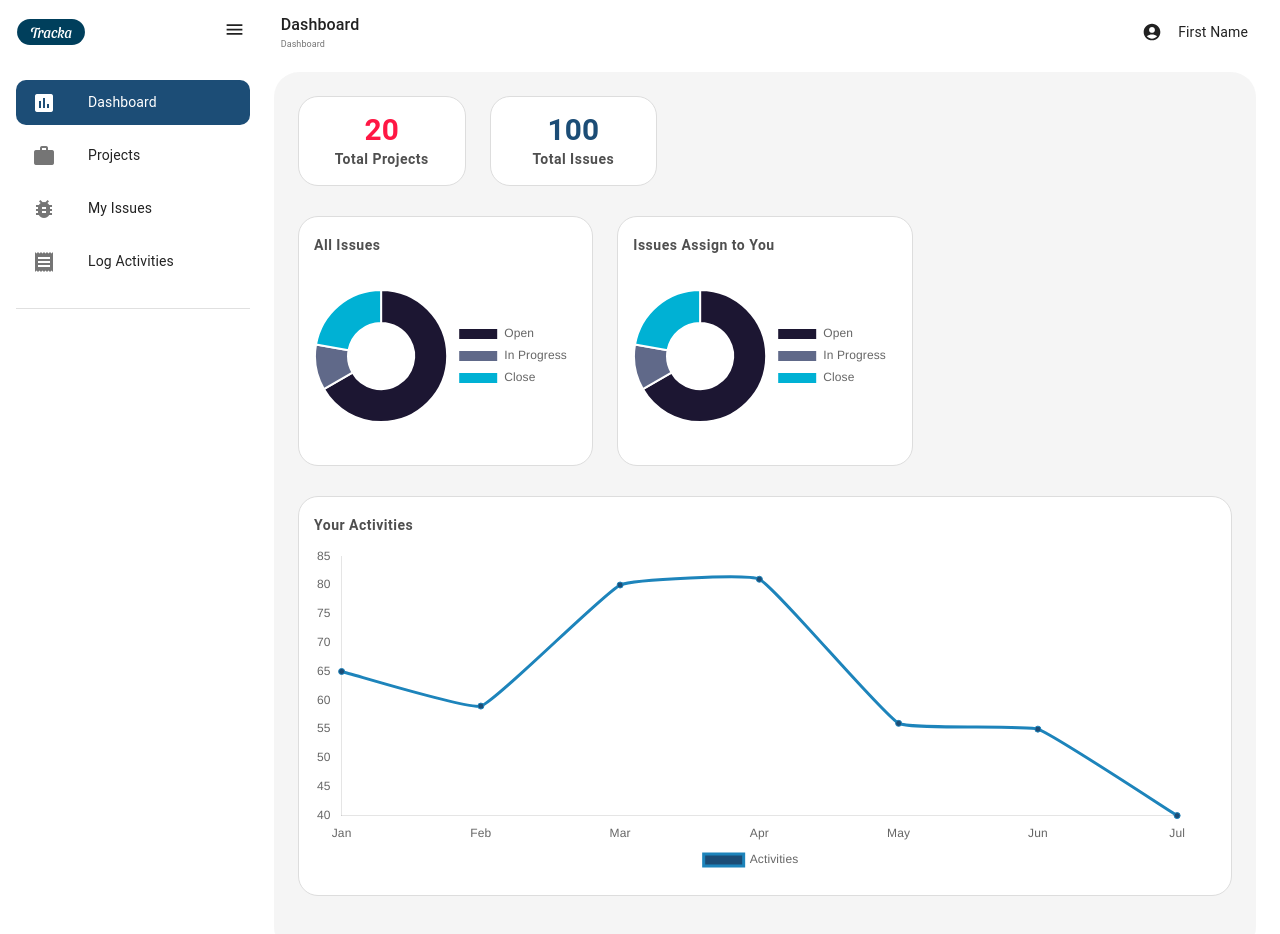
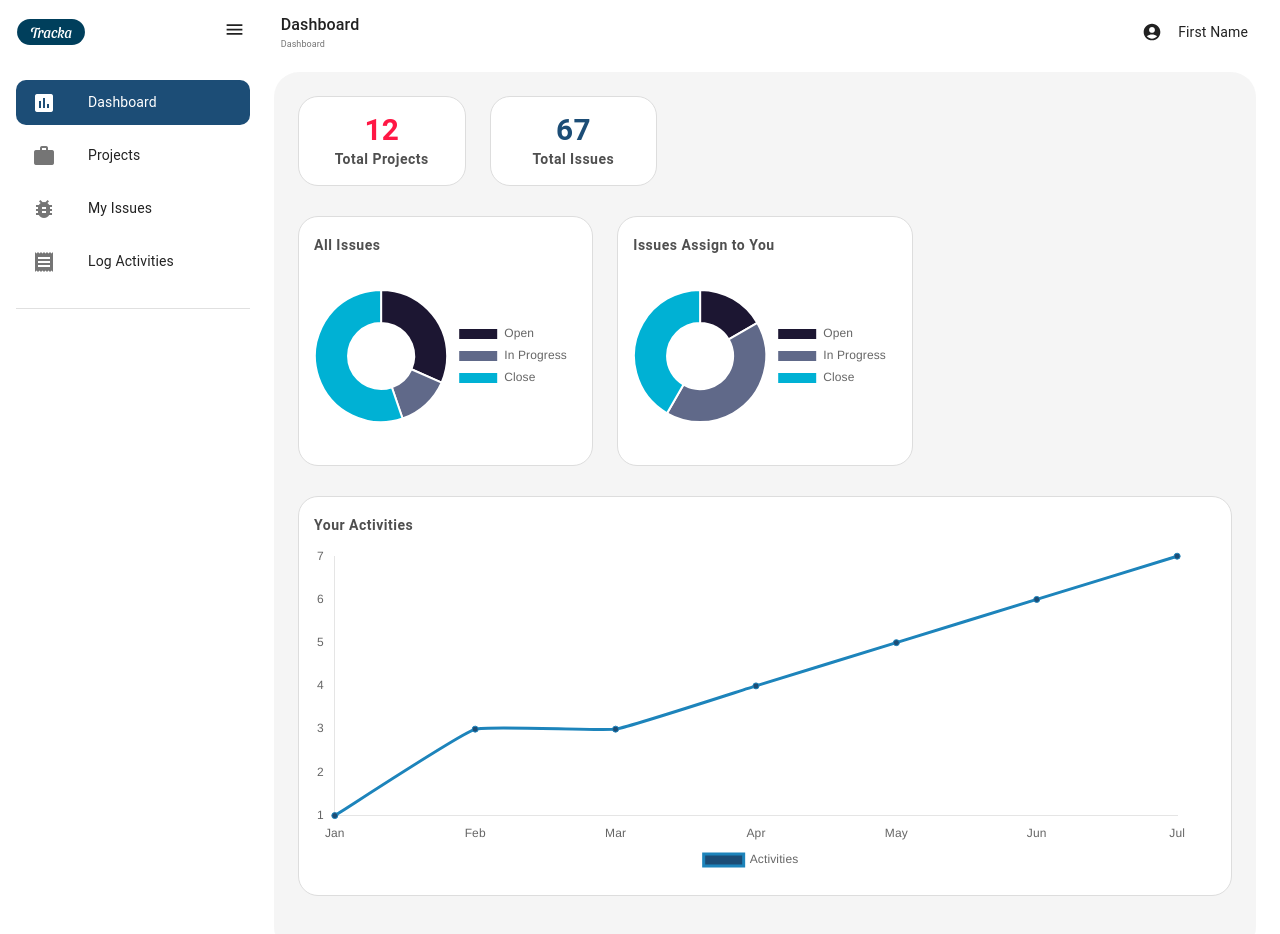
Before and after one commit to ekady/del-tracka-fe, a Next.js app: page /dashboard in a window 1280 px wide. Shown: the top 934 px of the page. Built offline with nearby package versions, Linux system fonts and the light colour scheme.

Commit message:
Feature: Add State Management (Redux Toolkit)

```diff
--- a/package.json
+++ b/package.json
@@ -18,6 +18,7 @@
     "@mui/material": "^5.3.1",
     "@mui/x-data-grid": "^5.9.0",
     "@next/bundle-analyzer": "^10.0.5",
+    "@reduxjs/toolkit": "^1.8.1",
     "axios": "^0.21.1",
     "chart.js": "^3.7.0",
     "material-design-icons-iconfont": "^6.4.2",
@@ -31,6 +32,7 @@
     "react-google-login": "^5.2.2",
     "react-hook-form": "^7.25.3",
     "react-query": "^3.5.16",
+    "react-redux": "^8.0.1",
     "react-responsive-carousel": "^3.2.23",
     "react-toastify": "^8.2.0",
     "sass": "^1.49.9"
--- /dev/null
+++ b/src/common/redux/store.ts
@@ -0,0 +1,14 @@
+import { configureStore } from '@reduxjs/toolkit';
+
+import dashboardReducer from '@/features/Dashboard/redux/dashboard.slice';
+
+const store = configureStore({
+  reducer: {
+    dashboard: dashboardReducer,
+  },
+});
+
+export type RootState = ReturnType<typeof store.getState>;
+export type AppDispatch = typeof store.dispatch;
+
+export default store;
--- a/src/features/Dashboard/ui/components/DashboardActivities.tsx
+++ b/src/features/Dashboard/components/DashboardActivities.tsx
@@ -8,18 +8,28 @@ import { useTheme } from '@mui/material/styles';
 import { Line } from 'react-chartjs-2';
 import { ChartOptions } from 'chart.js';
 
+// Store
+import { RootState } from '@/common/redux/store';
+import { useSelector } from 'react-redux';
+
 import { PaperActivities, TypographyActivities } from './styled';
 
+const activitiesSelector = (state: RootState) => state.dashboard.data.activities;
+const activitiesLabelSelector = (state: RootState) => state.dashboard.data.activitiesLabel;
+
 const DashboardActivities = () => {
+  const activities = useSelector(activitiesSelector);
+  const activitiesLabel = useSelector(activitiesLabelSelector);
+
   const theme = useTheme();
   const { primary, secondary } = theme.palette;
 
   const data = {
-    labels: ['Jan', 'Feb', 'Mar', 'Apr', 'May', 'Jun', 'Jul'],
+    labels: activitiesLabel,
     datasets: [
       {
         label: 'Activities',
-        data: [65, 59, 80, 81, 56, 55, 40],
+        data: activities,
         fill: false,
         borderColor: secondary.main,
         tension: 0.1,
--- a/src/features/Dashboard/ui/components/DashboardIssues.tsx
+++ b/src/features/Dashboard/components/DashboardIssues.tsx
@@ -12,30 +12,41 @@ import { ChartOptions } from 'chart.js';
 // Constant
 import STATUS, { StatusType } from '@/common/constants/status';
 
+// Store
+import { useSelector } from 'react-redux';
+import { RootState } from '@/common/redux/store';
+
+// Local Component
 import { PaperIssues, TypographyIssues } from './styled';
 
+const LABELS: StatusType[] = ['OPEN', 'IN_PROGRESS', 'CLOSE'];
+const labels = LABELS.map((label) => STATUS[label as StatusType].name);
+const labelsColor = LABELS.map((label) => STATUS[label as StatusType].color);
+
+const issueAllSelector = (state: RootState) => state.dashboard.data.allIssues;
+const issueAssignSelector = (state: RootState) => state.dashboard.data.allAssignTo;
+
 const DashboardIssues = () => {
+  const issueAll = useSelector(issueAllSelector);
+  const issueAssignTo = useSelector(issueAssignSelector);
+
   const theme = useTheme();
   const mdAndDown = useMediaQuery(theme.breakpoints.down('md'));
 
-  const labels = ['OPEN', 'IN_PROGRESS', 'CLOSE'];
-  const data = {
-    labels: labels.map((label) => STATUS[label as StatusType].name),
-    datasets: [
-      {
-        label: 'My First Dataset',
-        data: [300, 50, 100],
-      },
-    ],
+  const dataAll = {
+    labels,
+    datasets: [{ label: 'All Issues', data: issueAll }],
+  };
+
+  const dataAssignTo = {
+    labels,
+    datasets: [{ label: 'Issues Assign To You', data: issueAssignTo }],
   };
 
   const optionsChart: ChartOptions<'doughnut'> = {
     maintainAspectRatio: false,
     datasets: {
-      doughnut: {
-        backgroundColor: labels.map((label) => STATUS[label as StatusType].color),
-        hoverOffset: 4,
-      },
+      doughnut: { backgroundColor: labelsColor, hoverOffset: 4 },
     },
     plugins: {
       legend: { position: mdAndDown ? 'bottom' : 'right' },
@@ -48,7 +59,7 @@ const DashboardIssues = () => {
         <PaperIssues>
           <TypographyIssues>All Issues</TypographyIssues>
           <Box sx={{ height: 180, width: '100%', display: 'flex', justifyContent: 'center' }}>
-            <Doughnut data={data} options={optionsChart} />
+            <Doughnut data={dataAll} options={optionsChart} />
           </Box>
         </PaperIssues>
       </Grid>
@@ -56,7 +67,7 @@ const DashboardIssues = () => {
         <PaperIssues>
           <TypographyIssues>Issues Assign to You</TypographyIssues>
           <Box sx={{ height: 180, width: '100%', display: 'flex', justifyContent: 'center' }}>
-            <Doughnut data={data} options={optionsChart} />
+            <Doughnut data={dataAssignTo} options={optionsChart} />
           </Box>
         </PaperIssues>
       </Grid>
--- a/src/features/Dashboard/ui/components/DashboardTotal.tsx
+++ b/src/features/Dashboard/components/DashboardTotal.tsx
@@ -4,9 +4,20 @@ import { Grid, Typography } from '@mui/material';
 // MUI utils
 import { useTheme } from '@mui/material/styles';
 
+// Store
+import { RootState } from '@/common/redux/store';
+
+// Local Components
 import { PaperTotal } from './styled';
+import { useSelector } from 'react-redux';
+
+const totalProjectsSelector = (state: RootState) => state.dashboard.data.totalProjects;
+const totalIssuesSelector = (state: RootState) => state.dashboard.data.totalIssues;
 
 const DashboardTotal = () => {
+  const totalProjects = useSelector(totalProjectsSelector);
+  const totalIssues = useSelector(totalIssuesSelector);
+
   const theme = useTheme();
 
   return (
@@ -14,7 +25,7 @@ const DashboardTotal = () => {
       <Grid item xs={12} sm={3} lg={2}>
         <PaperTotal>
           <Typography component="h4" variant="h4" sx={{ color: theme.palette.error.main, fontWeight: 'bold' }}>
-            20
+            {totalProjects}
           </Typography>
           <Typography sx={{ fontWeight: 'bold', fontSize: 14, letterSpacing: 0.5, color: '#4F4F4F' }}>Total Projects</Typography>
         </PaperTotal>
@@ -22,7 +33,7 @@ const DashboardTotal = () => {
       <Grid item xs={12} sm={3} lg={2}>
         <PaperTotal>
           <Typography component="h4" variant="h4" sx={{ color: theme.palette.primary.main, fontWeight: 'bold' }}>
-            100
+            {totalIssues}
           </Typography>
           <Typography sx={{ fontWeight: 'bold', fontSize: 14, letterSpacing: 0.5, color: '#4F4F4F' }}>Total Issues</Typography>
         </PaperTotal>
--- /dev/null
+++ b/src/features/Dashboard/redux/dashboard.slice.ts
@@ -0,0 +1,35 @@
+import { createSlice } from '@reduxjs/toolkit';
+
+export interface DashboardState {
+  status: 'idle' | 'loading' | 'error' | 'finished';
+  totalProjects: number;
+  totalIssues: number;
+  allIssues: [number, number, number];
+  allAssignTo: [number, number, number];
+  activities: number[];
+  activitiesLabel: string[];
+}
+
+const initialState: DashboardState = {
+  status: 'idle',
+  totalProjects: 0,
+  totalIssues: 0,
+  allIssues: [0, 0, 0],
+  allAssignTo: [0, 0, 0],
+  activities: [],
+  activitiesLabel: [],
+};
+
+const dashboardSlice = createSlice({
+  name: 'dashboard',
+  initialState: { data: initialState },
+  reducers: {
+    getData: (state, action) => {
+      state.data = action.payload;
+    },
+  },
+});
+
+export const { getData } = dashboardSlice.actions;
+
+export default dashboardSlice.reducer;
--- a/src/features/Dashboard/ui/DashboardUI.tsx
+++ /dev/null
@@ -1,19 +0,0 @@
-// MUI Components
-import { DashboardTotal, DashboardIssues, DashboardActivities } from './components';
-
-// Local Components
-import { Box } from '@mui/material';
-
-const DashboardUI = () => {
-  return (
-    <>
-      <DashboardTotal />
-      <Box sx={{ height: 30 }} />
-      <DashboardIssues />
-      <Box sx={{ height: 30 }} />
-      <DashboardActivities />
-    </>
-  );
-};
-
-export default DashboardUI;
--- a/src/pages/_app.tsx
+++ b/src/pages/_app.tsx
@@ -7,6 +7,9 @@ import Head from 'next/head';
 import { AppProps } from 'next/app';
 import type { NextPage } from 'next';
 
+// React redux
+import { Provider } from 'react-redux';
+
 // Utils
 import { ThemeProvider } from '@mui/material/styles';
 import CssBaseline from '@mui/material/CssBaseline';
@@ -14,6 +17,9 @@ import { CacheProvider, EmotionCache } from '@emotion/react';
 import theme from '../theme';
 import createEmotionCache from '../createEmotionCache';
 import '@/styles/global.scss';
+
+// Store
+import store from '@/common/redux/store';
 
 // Charts
 import 'chart.js/auto';
@@ -45,7 +51,7 @@ export default function MyApp(props: AppPropsWithLayout) {
       </Head>
       <ThemeProvider theme={theme}>
         <CssBaseline />
-        {getLayout(<Component {...pageProps} />)}
+        <Provider store={store}>{getLayout(<Component {...pageProps} />)}</Provider>
       </ThemeProvider>
     </CacheProvider>
   );
--- a/src/pages/dashboard/index.tsx
+++ b/src/pages/dashboard/index.tsx
@@ -1,12 +1,41 @@
 // React
-import type { ReactElement } from 'react';
+import { ReactElement, useEffect } from 'react';
+
+// Store
+import { useDispatch } from 'react-redux';
+import { DashboardState, getData } from '@/features/Dashboard/redux/dashboard.slice';
 
 // Components
+import { Box } from '@mui/material';
+
 import { LayoutDefault } from '@/common/layout';
-import DashboardUI from '@/features/Dashboard/ui/DashboardUI';
+import { DashboardActivities, DashboardIssues, DashboardTotal } from '@/features/Dashboard/components';
+
+const dataExample: DashboardState = {
+  status: 'finished',
+  totalProjects: 12,
+  totalIssues: 67,
+  allIssues: [12, 5, 21],
+  allAssignTo: [2, 5, 5],
+  activities: [1, 3, 3, 4, 5, 6, 7],
+  activitiesLabel: ['Jan', 'Feb', 'Mar', 'Apr', 'May', 'Jun', 'Jul'],
+};
 
 const DashboardPage = () => {
-  return <DashboardUI />;
+  const dispatch = useDispatch();
+
+  useEffect(() => {
+    dispatch(getData(dataExample));
+  }, []);
+  return (
+    <>
+      <DashboardTotal />
+      <Box sx={{ height: 30 }} />
+      <DashboardIssues />
+      <Box sx={{ height: 30 }} />
+      <DashboardActivities />
+    </>
+  );
 };
 
 DashboardPage.getLayout = (page: ReactElement) => {
```
Also changed, not shown: src/features/Dashboard/components/index.ts (renamed from src/features/Dashboard/ui/components/index.ts), src/features/Dashboard/components/styled.ts (renamed from src/features/Dashboard/ui/components/styled.ts), 1 other file (tests, documents, lock files or other folders).
